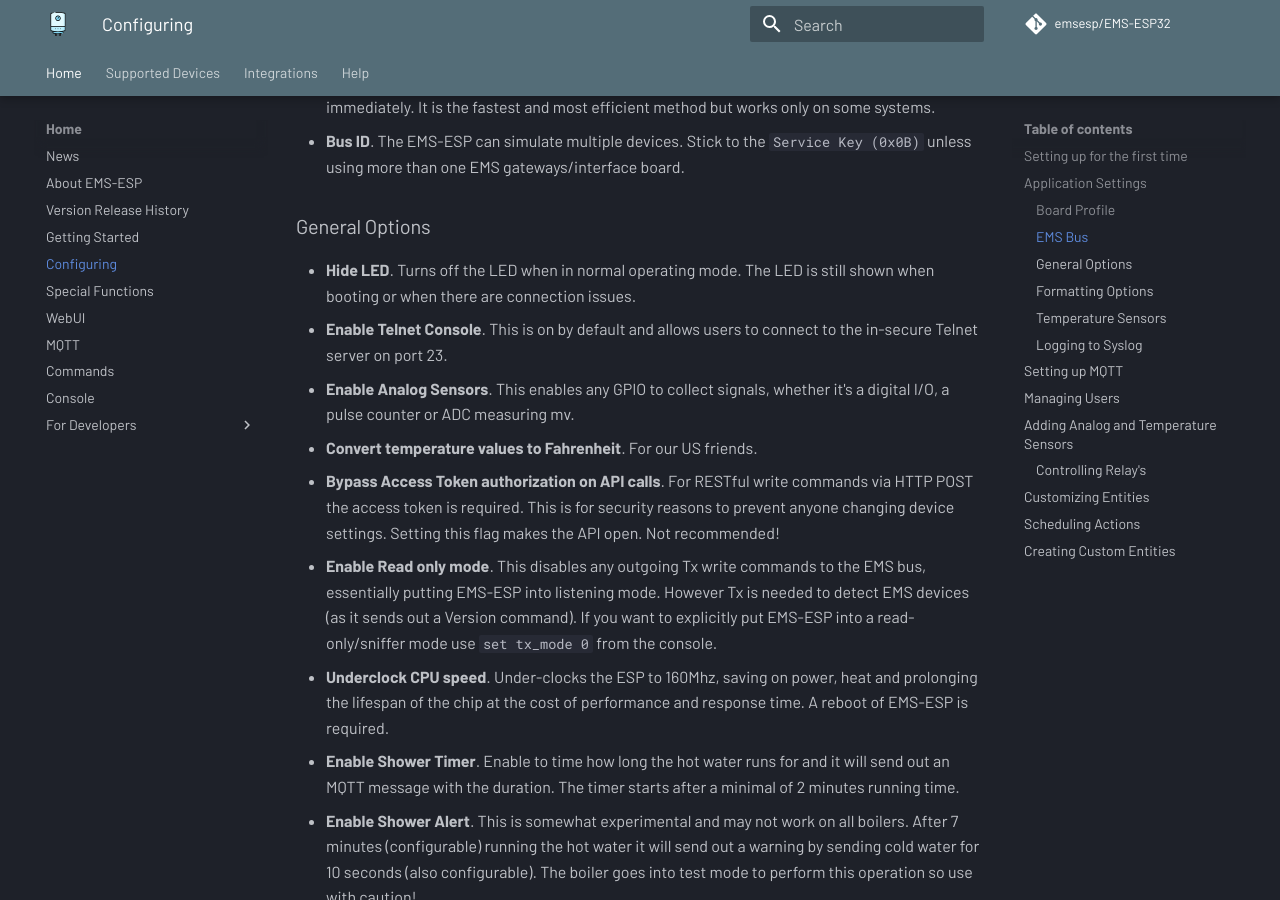
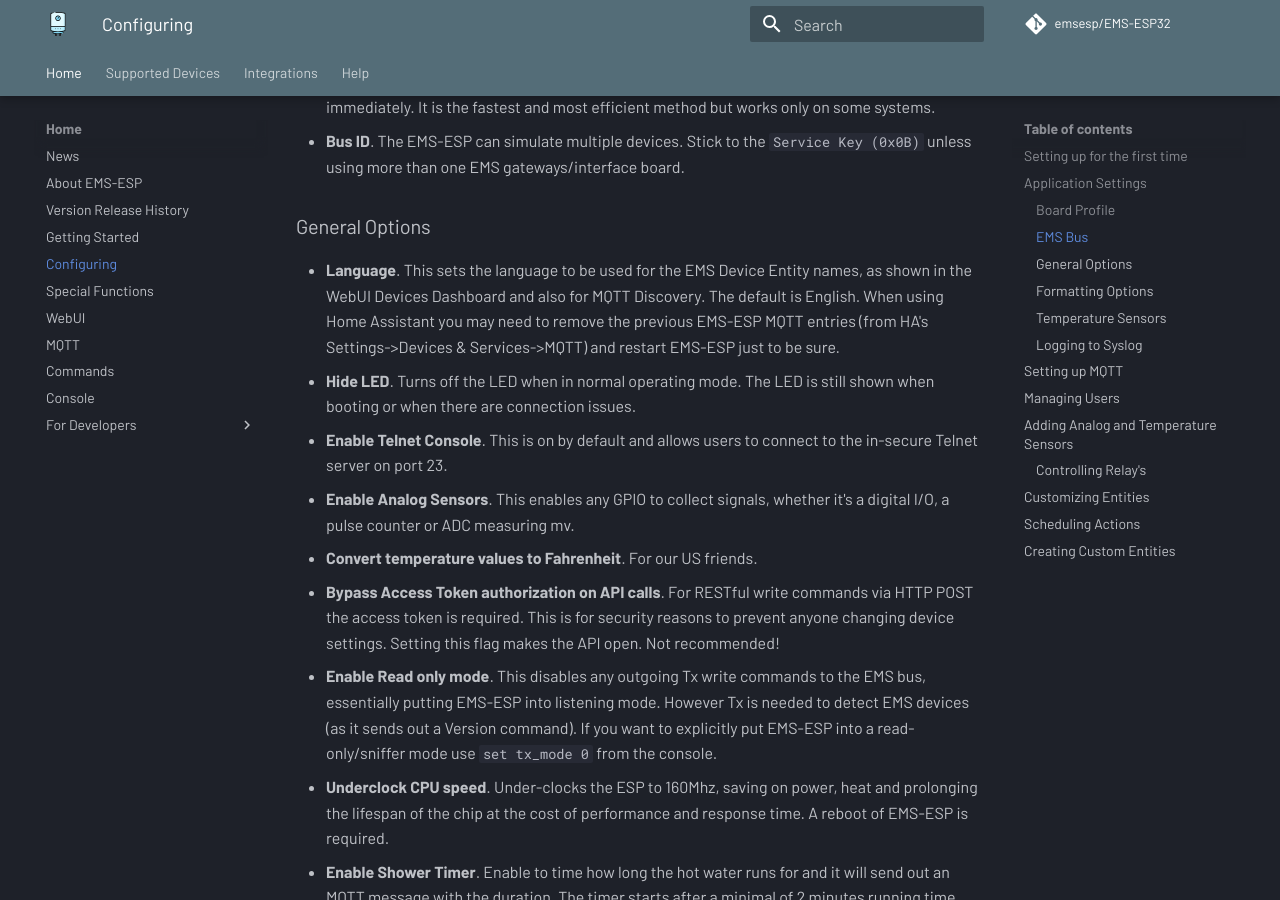
Before and after one commit to emsesp/docs, an MkDocs documentation site: the page built from docs/Configuring.md, in a window 1280 px wide and 900 px high, scrolled down 1589 px. Built offline with MkDocs 1.6.1 and Material for MkDocs 9.7.7, drawn with Linux system fonts in a browser that asks for light colours; comment, search, counter and statistics services are not loaded.

Commit message:
mention language

```diff
--- a/docs/Configuring.md
+++ b/docs/Configuring.md
@@ -37,6 +37,7 @@ This next section describes some of key application settings that can be configu
 
 ### General Options
 
+- **Language**. This sets the language to be used for the EMS Device Entity names, as shown in the WebUI Devices Dashboard and also for MQTT Discovery. The default is English. When using Home Assistant you may need to remove the previous EMS-ESP MQTT entries (from HA's Settings->Devices & Services->MQTT) and restart EMS-ESP just to be sure.
 - **Hide LED**. Turns off the LED when in normal operating mode. The LED is still shown when booting or when there are connection issues.
 - **Enable Telnet Console**. This is on by default and allows users to connect to the in-secure Telnet server on port 23.
 - **Enable Analog Sensors**. This enables any GPIO to collect signals, whether it's a digital I/O, a pulse counter or ADC measuring mv.
@@ -62,10 +63,10 @@ This next section describes some of key application settings that can be configu
 - **Log EMS telegrams in hexadecimal** will write the telegrams in raw format as hexadecimal values everywhere.
 - **Enable Syslog**:
   <!-- prettier-ignore -->
-    - **IP** is the IP address of a syslog server for capturing remote logs. Leave blank is not using SysLog.
-    - **Port** if using an alternate port number. The default is 514. And it uses UDP (not TCP).
-    - **Log Level** sets the maximum log level for reported messages. The highest level is DEBUG which will send a lot of log data so use with caution.
-    - **Mark Interval** will send out a special `mark` message to the SysLog. This is useful for timing events.
+  - **IP** is the IP address of a syslog server for capturing remote logs. Leave blank is not using SysLog.
+  - **Port** if using an alternate port number. The default is 514. And it uses UDP (not TCP).
+  - **Log Level** sets the maximum log level for reported messages. The highest level is DEBUG which will send a lot of log data so use with caution.
+  - **Mark Interval** will send out a special `mark` message to the SysLog. This is useful for timing events.
 
 ## Setting up MQTT
 
```
